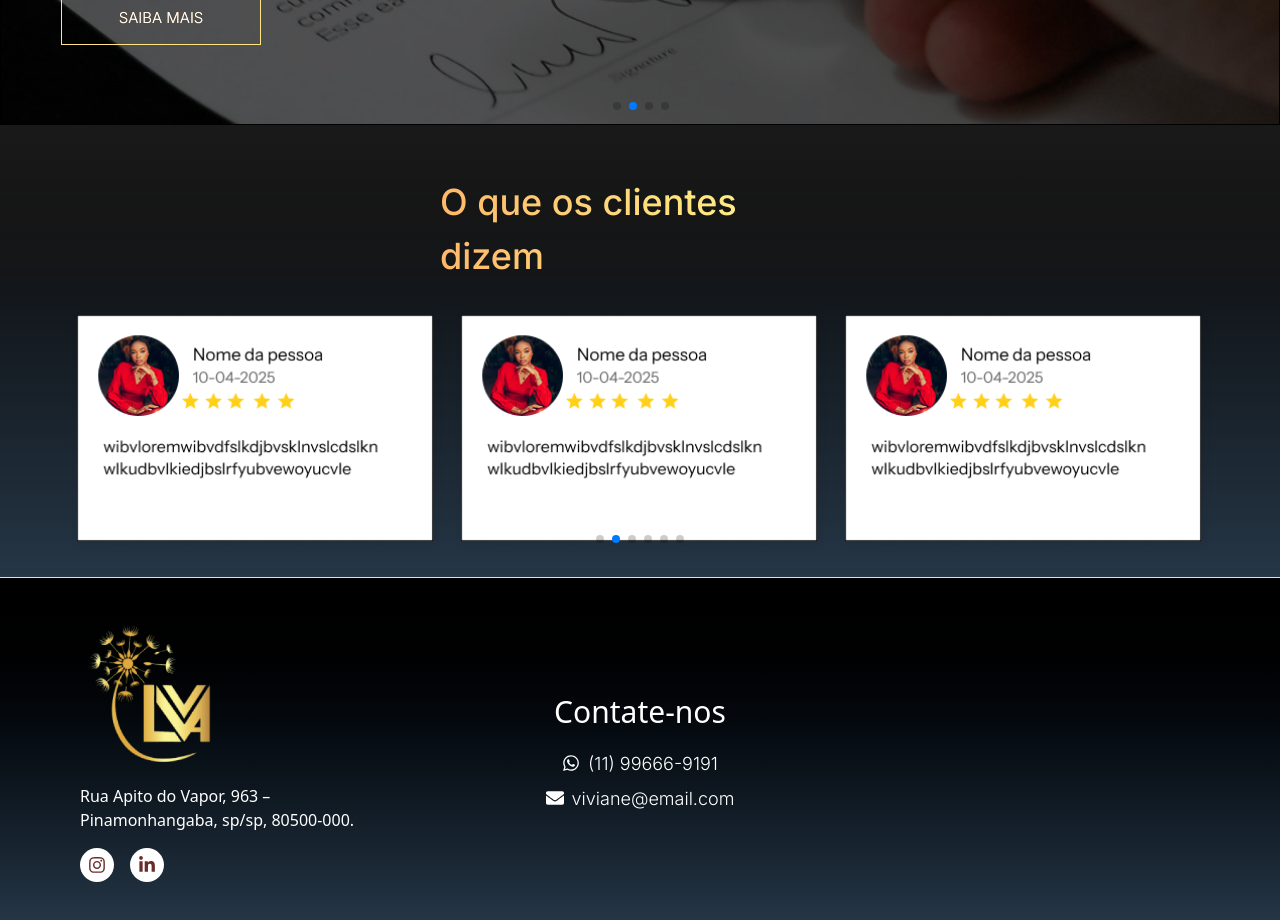
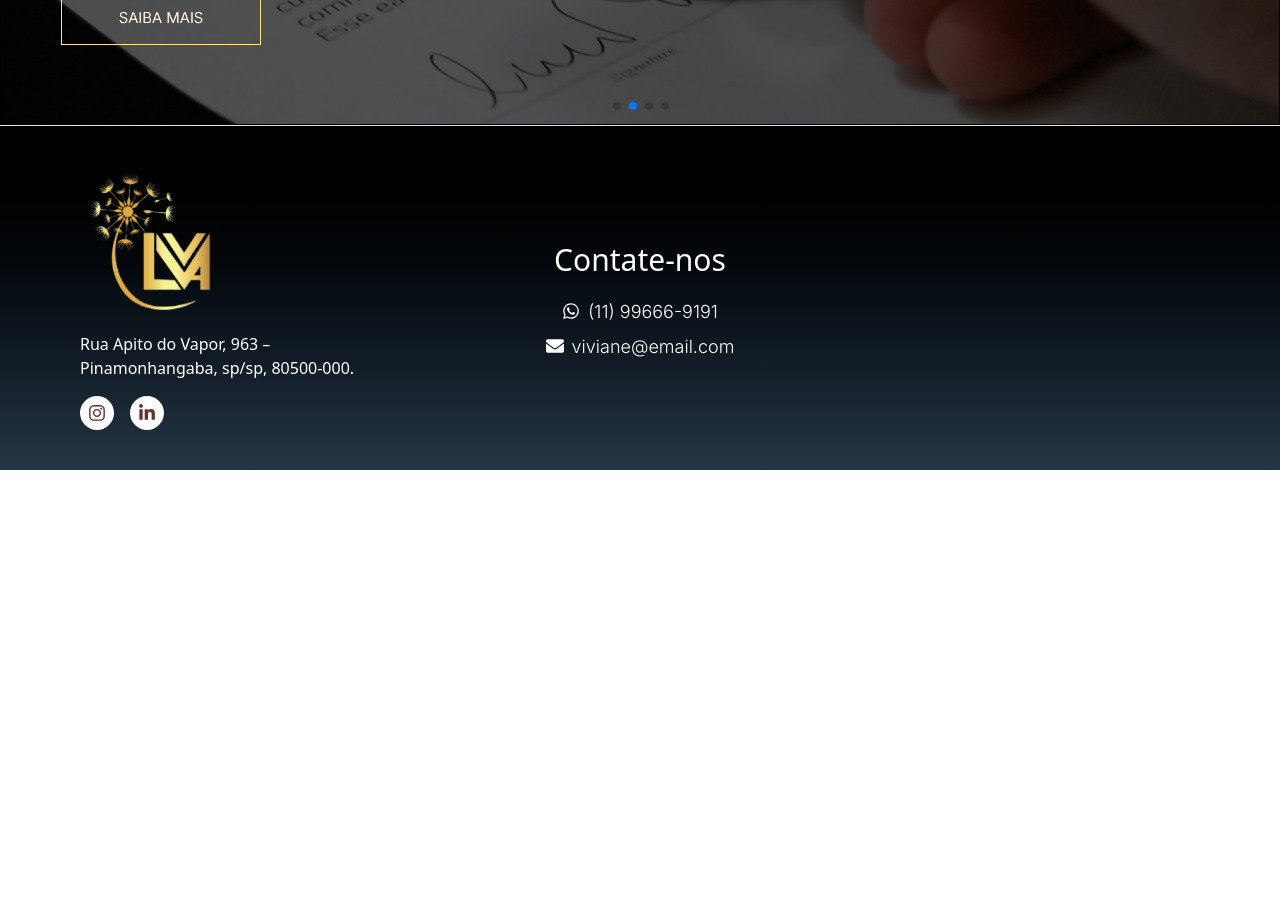
Before and after one commit to MuriloMacedoSilva/Advocacia-viviane, a React (Vite) app: page / in a window 1280 px wide. Shown: the part 3120-4040 px from the top of the page. After the commit the page ends 3590 px from the top, so only its background shows below. Built offline with nearby package versions, Linux system fonts and the light colour scheme; a web font is replaced by a local one.

Commit message:
finish viviane-app

```diff
--- a/src/App.jsx
+++ b/src/App.jsx
@@ -22,7 +22,6 @@ function App() {
       < Topics />
       < Sobre />
       < Servicos />
-      < Avaliation />
       < Footer />
     </div>
   )
```
